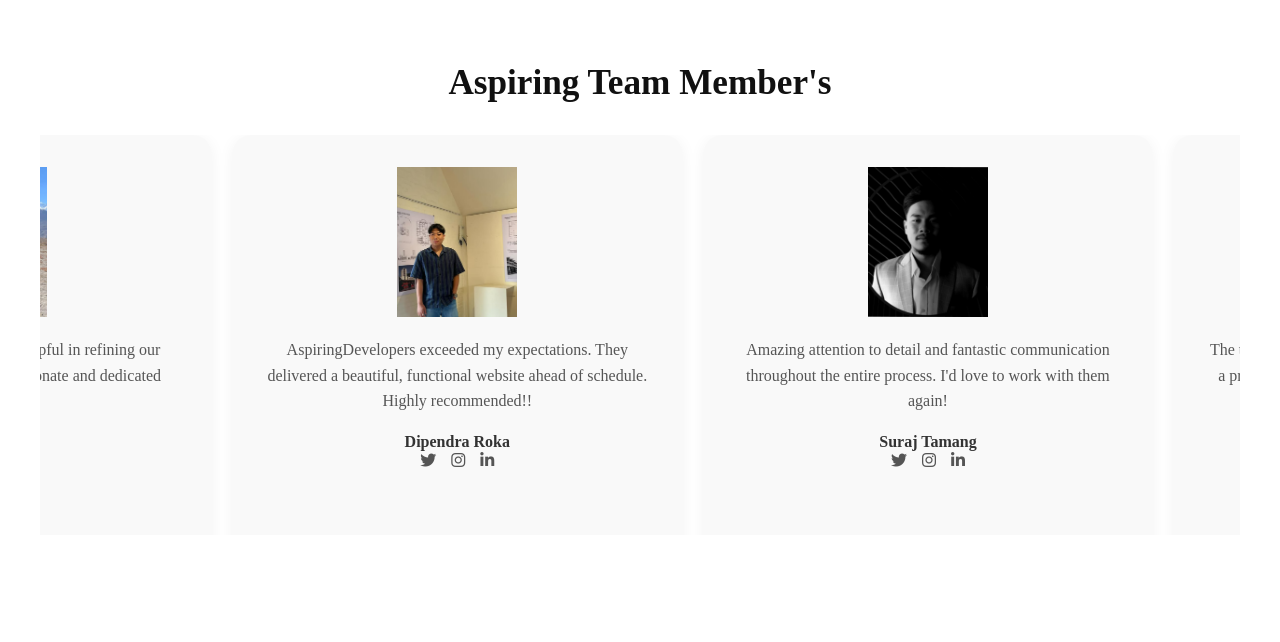
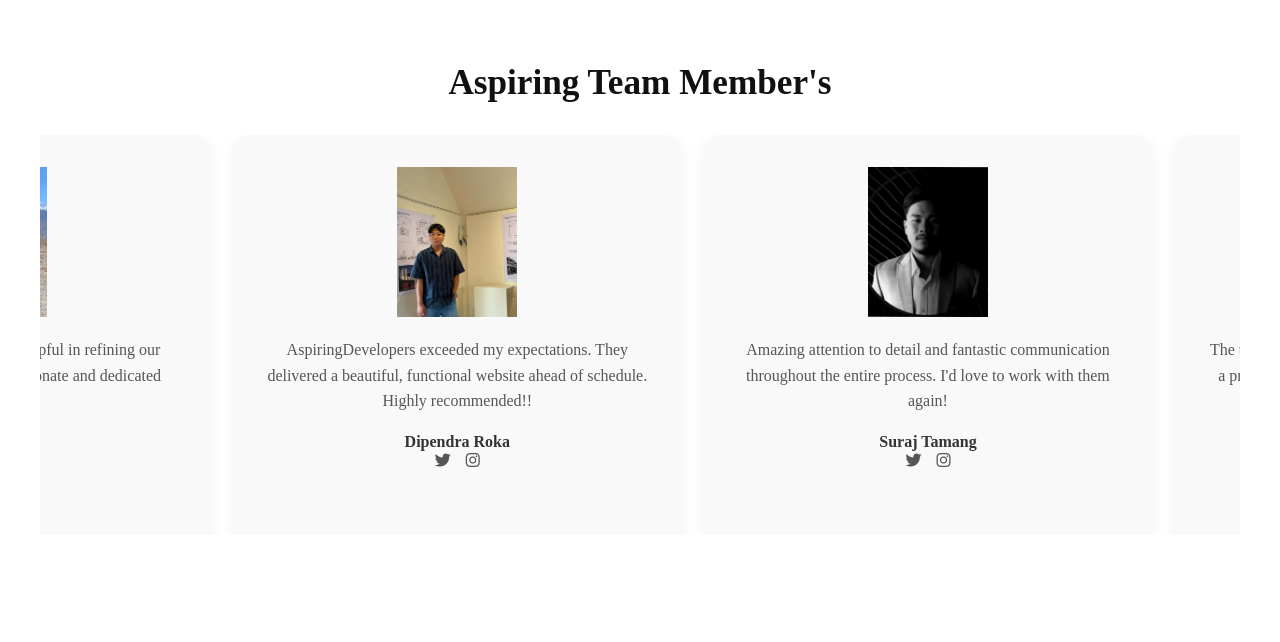
Before and after one commit to bishwaschhantyal/Ecommerce, a PHP site: page /about.php in a window 1280 px wide. Shown: the part 933-1575 px from the top of the page. Run offline with PHP 8.4, Linux system fonts and the light colour scheme; data that the repository does not hold is empty; some libraries are stand-ins or nearby versions.

Commit message:
removed exccesive contexts

```diff
--- a/about.php
+++ b/about.php
@@ -97,7 +97,7 @@ if (isset($_SESSION['user_id'])) {
                  <div class="social-icons">
                      <a href="#"><i class="fab fa-twitter"></i></a>
                      <a href="https://www.instagram.com/dipforuuu/"><i class="fab fa-instagram"></i></a>
-                     <a href="#"><i class="fab fa-linkedin-in"></i></a>
+
                   </div>
             </div>
 
@@ -108,7 +108,7 @@ if (isset($_SESSION['user_id'])) {
                <div class="social-icons">
                      <a href="#"><i class="fab fa-twitter"></i></a>
                      <a href="#"><i class="fab fa-instagram"></i></a>
-                     <a href="#"><i class="fab fa-linkedin-in"></i></a>
+
                   </div>
             </div>
 
@@ -119,7 +119,7 @@ if (isset($_SESSION['user_id'])) {
                <div class="social-icons">
                      <a href="#"><i class="fab fa-twitter"></i></a>
                      <a href="https://www.instagram.com/biswas__ctl/"><i class="fab fa-instagram"></i></a>
-                     <a href="#"><i class="fab fa-linkedin-in"></i></a>
+
                   </div>
             </div>
 
@@ -130,7 +130,7 @@ if (isset($_SESSION['user_id'])) {
                <div class="social-icons">
                      <a href="#"><i class="fab fa-twitter"></i></a>
                      <a href="https://www.instagram.com/_shubham.pandey_/"><i class="fab fa-instagram"></i></a>
-                     <a href="#"><i class="fab fa-linkedin-in"></i></a>
+
                   </div>
             </div>
 
@@ -141,7 +141,7 @@ if (isset($_SESSION['user_id'])) {
                <div class="social-icons">
                      <a href="#"><i class="fab fa-twitter"></i></a>
                      <a href="#"><i class="fab fa-instagram"></i></a>
-                     <a href="#"><i class="fab fa-linkedin-in"></i></a>
+
                   </div>
             </div>
 
@@ -152,7 +152,7 @@ if (isset($_SESSION['user_id'])) {
                <div class="social-icons">
                      <a href="#"><i class="fab fa-twitter"></i></a>
                      <a href="https://www.instagram.com/_zenix_/"><i class="fab fa-instagram"></i></a>
-                     <a href="#"><i class="fab fa-linkedin-in"></i></a>
+
                   </div>
             </div>
 
```
